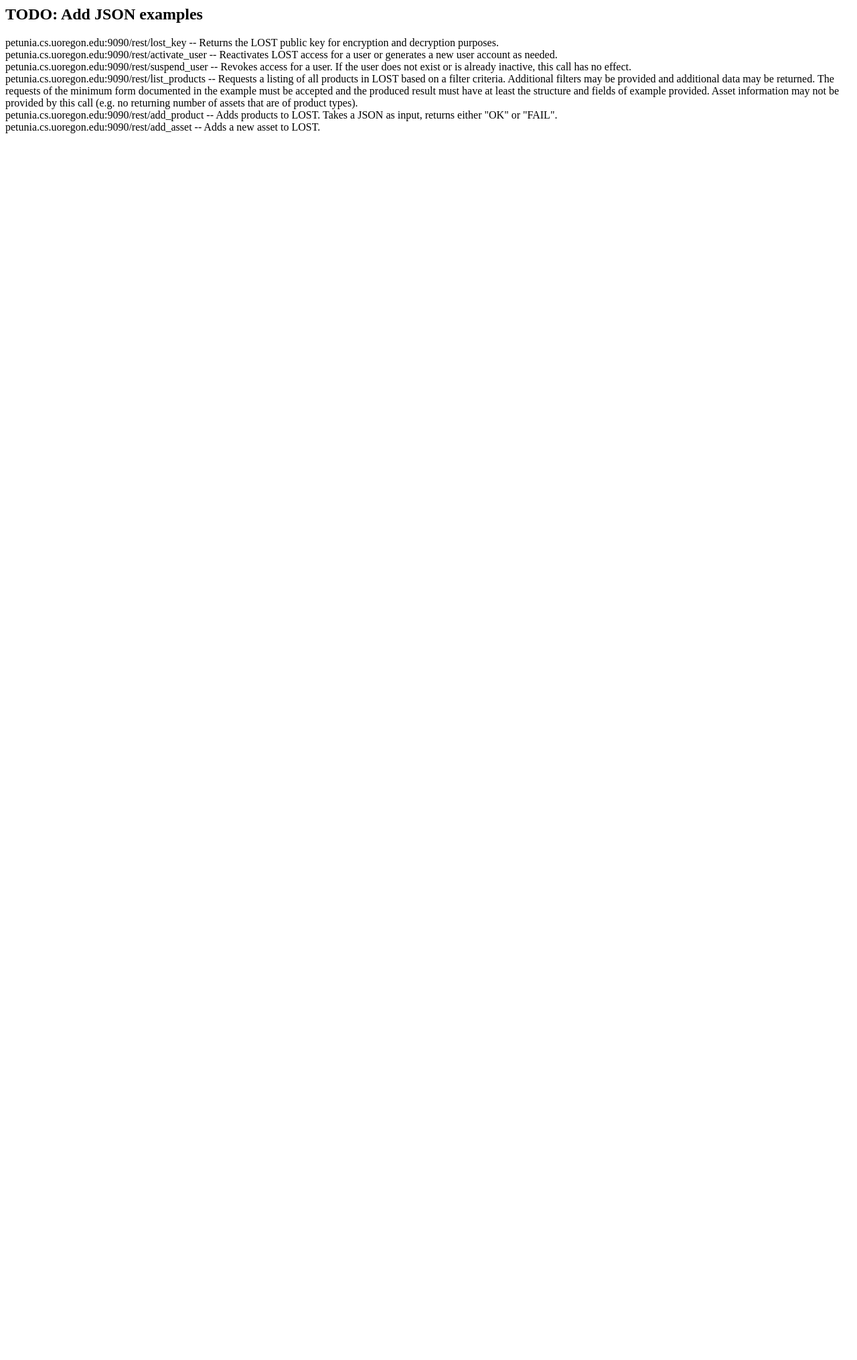
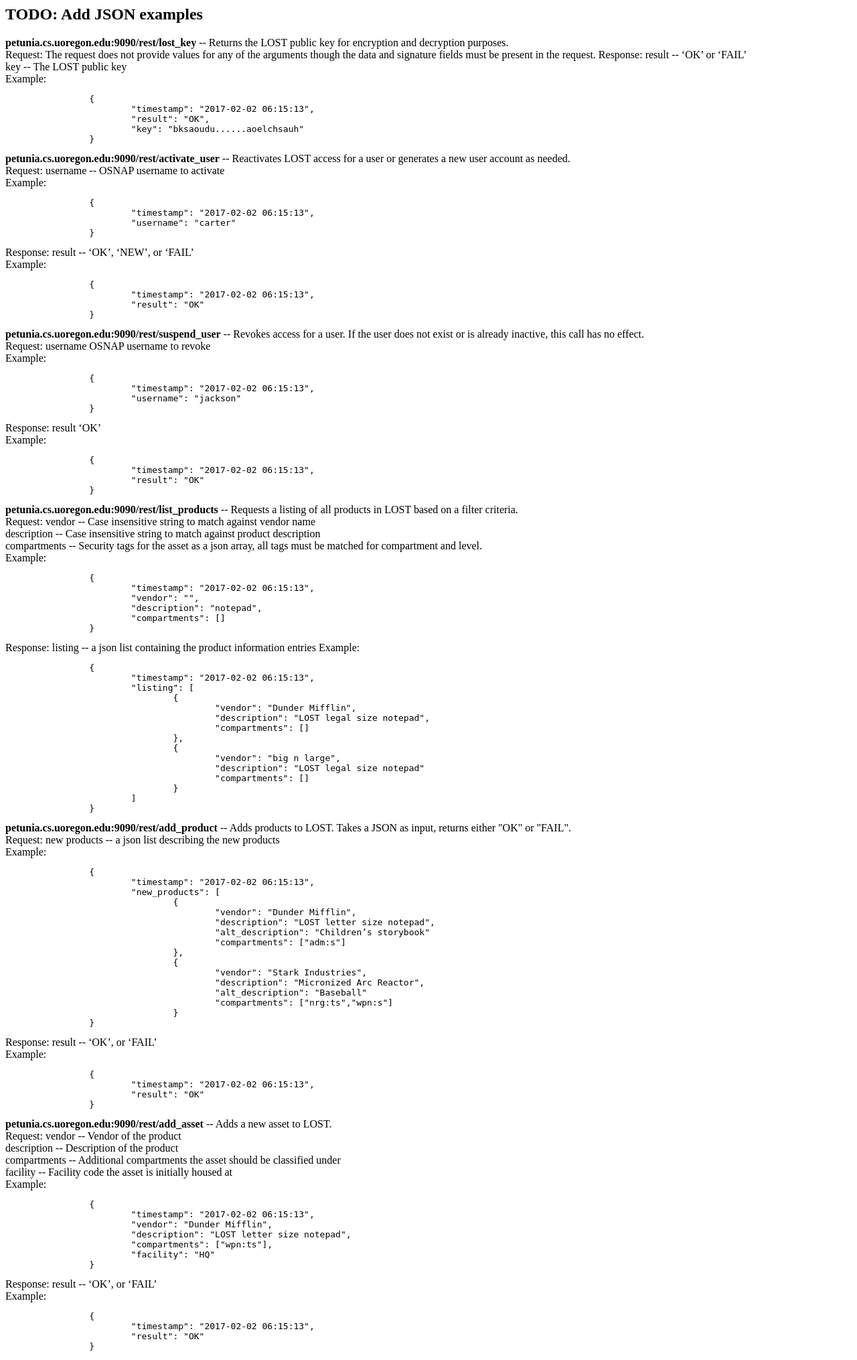
Before and after one commit to spargete/cis322-lost, a Python web app: template src/wsgi/templates/rest.html in a window 1280 px wide. Shown: the whole page at 67% size. Before the commit the page ends 199 px from the top, so only its background shows below. Run offline with Jinja, Linux system fonts and the light colour scheme; the template is opened without the code that fills it, so the values that code supplies are empty.

Commit message:
Finished rest.html and API call stubs

```diff
--- a/src/wsgi/app.py
+++ b/src/wsgi/app.py
@@ -159,7 +159,9 @@ def list_products():
 		dat = dict()
 		dat["timestamp"] = req["timestamp"]
 		##Told to steal code directly from Dan's implementation, so that's exactly what I'm going to do
-		###Never mind, return a json that matches the one given on the requirements document
+		dat["result"] = "OK"
+		data = json.dumps(dat)
+		return data
 
 @app.route('/rest/add_products')
 def add_products():
--- a/src/wsgi/templates/rest.html
+++ b/src/wsgi/templates/rest.html
@@ -2,11 +2,113 @@
 	<head><title>LOST API call description</title></head>
 	<body>
 		<h2>TODO: Add JSON examples</h2>
-		petunia.cs.uoregon.edu:9090/rest/lost_key -- Returns the LOST public key for encryption and decryption purposes. <br>
-		petunia.cs.uoregon.edu:9090/rest/activate_user -- Reactivates LOST access for a user or generates a new user account as needed. <br>
-		petunia.cs.uoregon.edu:9090/rest/suspend_user -- Revokes access for a user. If the user does not exist or is already inactive, this call has no effect. <br>
-		petunia.cs.uoregon.edu:9090/rest/list_products -- Requests a listing of all products in LOST based on a filter criteria. Additional filters may be provided and additional data may be returned. The requests of the minimum form documented in the example must be accepted and the produced result must have at least the structure and fields of example provided. Asset information may not be provided by this call (e.g. no returning number of assets that are of product types). <br>
-		petunia.cs.uoregon.edu:9090/rest/add_product -- Adds products to LOST. Takes a JSON as input, returns either "OK" or "FAIL". <br>
-		petunia.cs.uoregon.edu:9090/rest/add_asset -- Adds a new asset to LOST. <br>
+		<b>petunia.cs.uoregon.edu:9090/rest/lost_key</b> -- Returns the LOST public key for encryption and decryption purposes. <br>
+		Request: The request does not provide values for any of the arguments though the data and signature fields must be present in the request.
+		Response: result -- ‘OK’ or ‘FAIL’<br>
+		key -- The LOST public key<br>
+		Example:<pre>
+		{
+			"timestamp": "2017-02-02 06:15:13",
+			"result": "OK",
+			"key": "bksaoudu......aoelchsauh"
+		}</pre>
+		<b>petunia.cs.uoregon.edu:9090/rest/activate_user</b> -- Reactivates LOST access for a user or generates a new user account as needed. <br>
+		Request: username -- OSNAP username to activate<br>
+		Example:<pre>
+		{
+			"timestamp": "2017-02-02 06:15:13",
+			"username": "carter"
+		}</pre>
+		Response: result -- ‘OK’, ‘NEW’, or ‘FAIL’<br>
+		Example:<pre>
+		{
+			"timestamp": "2017-02-02 06:15:13",
+			"result": "OK"
+		}</pre>
+		<b>petunia.cs.uoregon.edu:9090/rest/suspend_user</b> -- Revokes access for a user. If the user does not exist or is already inactive, this call has no effect. <br>
+		Request: username OSNAP username to revoke<br>
+		Example:<pre>
+		{
+			"timestamp": "2017-02-02 06:15:13",
+			"username": "jackson"
+		}</pre>
+		Response: result ‘OK’<br>
+		Example:<pre>
+		{
+			"timestamp": "2017-02-02 06:15:13",
+			"result": "OK"
+		}</pre>
+		<b>petunia.cs.uoregon.edu:9090/rest/list_products</b> -- Requests a listing of all products in LOST based on a filter criteria. <br>
+		Request: vendor -- Case insensitive string to match against vendor name<br>
+		description -- Case insensitive string to match against product description<br>
+		compartments -- Security tags for the asset as a json array, all tags must be matched for compartment and level.<br>
+		Example:<pre>
+		{
+			"timestamp": "2017-02-02 06:15:13",
+			"vendor": "",
+			"description": "notepad",
+			"compartments": []
+		}</pre>
+		Response: listing -- a json list containing the product information entries
+		Example:<pre>
+		{
+			"timestamp": "2017-02-02 06:15:13",
+			"listing": [
+				{
+					"vendor": "Dunder Mifflin",
+					"description": "LOST legal size notepad",
+					"compartments": []
+				},
+				{
+					"vendor": "big n large",
+					"description": "LOST legal size notepad"
+					"compartments": []
+				}
+			]
+		}</pre>
+		<b>petunia.cs.uoregon.edu:9090/rest/add_product</b> -- Adds products to LOST. Takes a JSON as input, returns either "OK" or "FAIL". <br>
+		Request: new products -- a json list describing the new products <br>
+		Example:<pre>
+		{
+			"timestamp": "2017-02-02 06:15:13",
+			"new_products": [
+				{
+					"vendor": "Dunder Mifflin",
+					"description": "LOST letter size notepad",
+					"alt_description": "Children’s storybook"
+					"compartments": ["adm:s"]
+				},
+				{
+					"vendor": "Stark Industries",
+					"description": "Micronized Arc Reactor",
+					"alt_description": "Baseball"
+					"compartments": ["nrg:ts","wpn:s"]
+				}
+		}</pre>
+		Response: result -- ‘OK’, or ‘FAIL’ <br>
+		Example:<pre>
+		{
+			"timestamp": "2017-02-02 06:15:13",
+			"result": "OK"
+		}</pre>
+		<b>petunia.cs.uoregon.edu:9090/rest/add_asset</b> -- Adds a new asset to LOST. <br>
+		Request: vendor -- Vendor of the product<br>
+		description -- Description of the product<br>
+		compartments -- Additional compartments the asset should be classified under<br>
+		facility -- Facility code the asset is initially housed at<br>
+		Example:<pre>
+		{
+			"timestamp": "2017-02-02 06:15:13",
+			"vendor": "Dunder Mifflin",
+			"description": "LOST letter size notepad",
+			"compartments": ["wpn:ts"],
+			"facility": "HQ"
+		}</pre>
+		Response: result -- ‘OK’, or ‘FAIL’<br>
+		Example:<pre>
+		{
+			"timestamp": "2017-02-02 06:15:13",
+			"result": "OK"
+		}</pre>
 	</body>
 </html>
```
